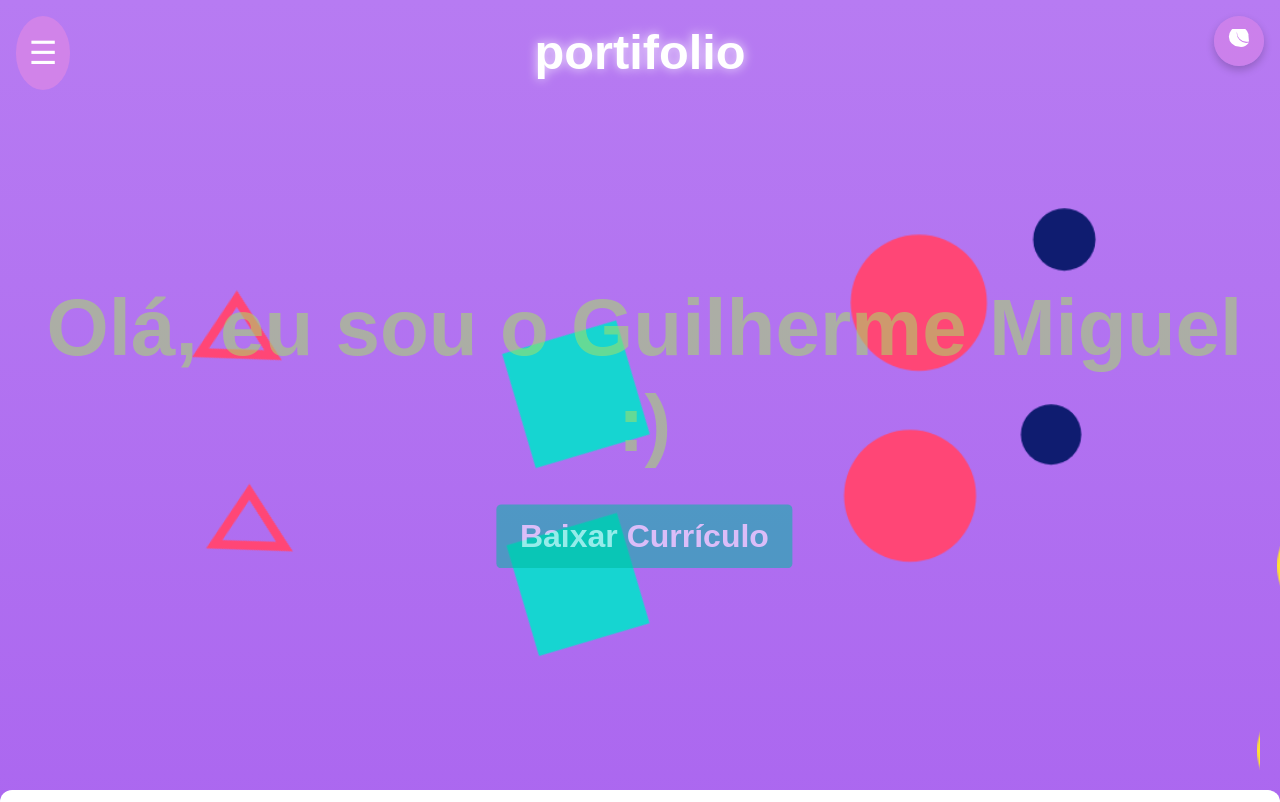
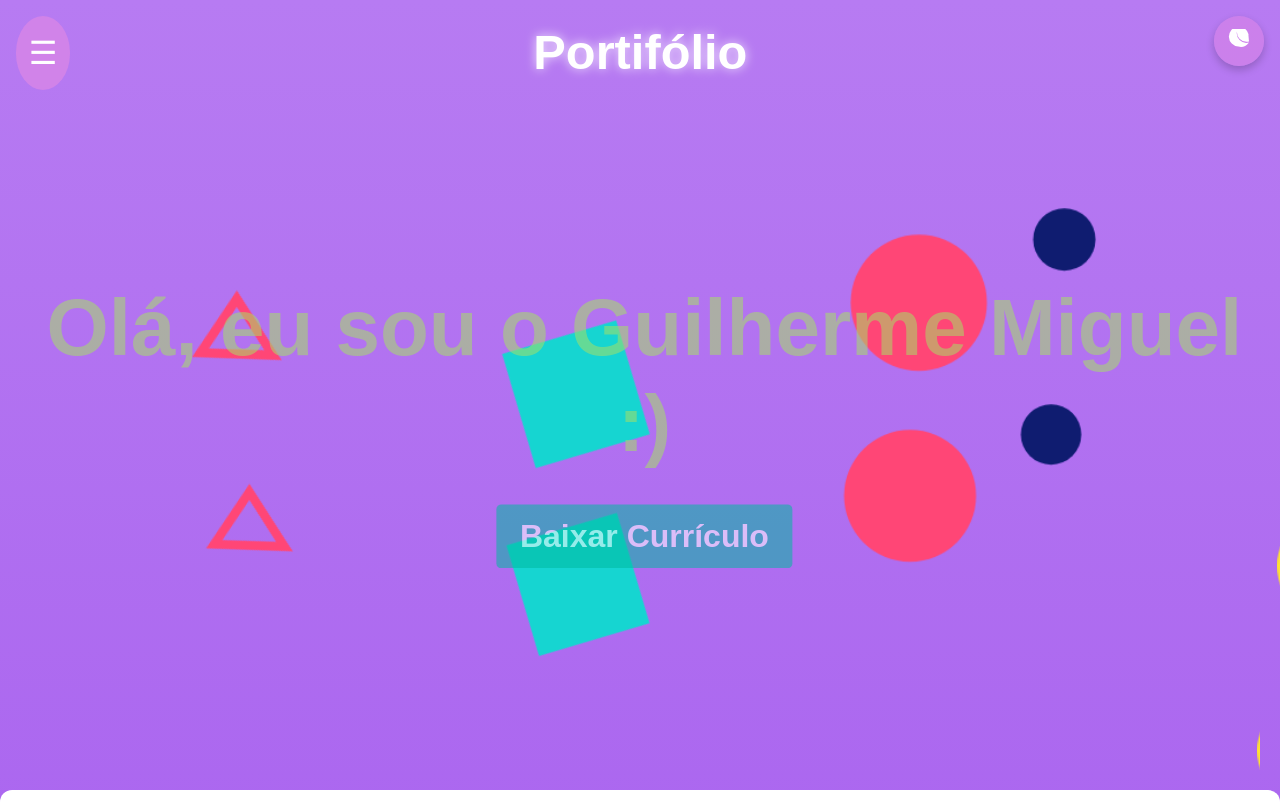
Before and after one commit to guilhermeMiguel123/Portifolio_react_vite_deploy, a React (Vite) app: page / in a window 1280 px wide. Shown: the top 802 px of the page. Built offline with nearby package versions, Linux system fonts and the light colour scheme; no server answers; a web font is replaced by a local one.

Commit message:
novo comitt

```diff
--- a/src/App.tsx
+++ b/src/App.tsx
@@ -83,7 +83,7 @@ function App() {
       {/* Navegação */}
       <nav className="p-4 flex justify-between items-center">
         <h1 id="portfolio-title" className="text-3xl font-bold text-white">
-          portifolio
+       Portifólio
         </h1>
         <button onClick={toggleTheme} className="fixed-moon-button">
           <svg xmlns="http://www.w3.org/2000/svg" viewBox="0 0 24 24">
@@ -101,7 +101,7 @@ function App() {
         <ul className="flex flex-col gap-4 mt-4">
           <li>
             <a href="#home" onClick={toggleMenu} className="block py-2">
-              Lar
+              Inicio
             </a>
           </li>
           <li>
--- a/src/components/Apresentacao/Apresentacao.tsx
+++ b/src/components/Apresentacao/Apresentacao.tsx
@@ -8,7 +8,7 @@ const Apresentacao = () => {
       <h1 className="animated-text">
         <span> Olá, eu sou o Guilherme Miguel :)
 
-        <br /> <a href="src/assets/Curriculo desinvolvedor.pdf" className="btn-curriculo" download>Baixar Currículo</a></span>
+        <br /> <a href="public\CV_Guilherme_MIguel.pdf" className="btn-curriculo" download>Baixar Currículo</a></span>
         </h1>
 
 
```
Also changed, not shown: 1 other file (tests, documents, lock files or other folders).
